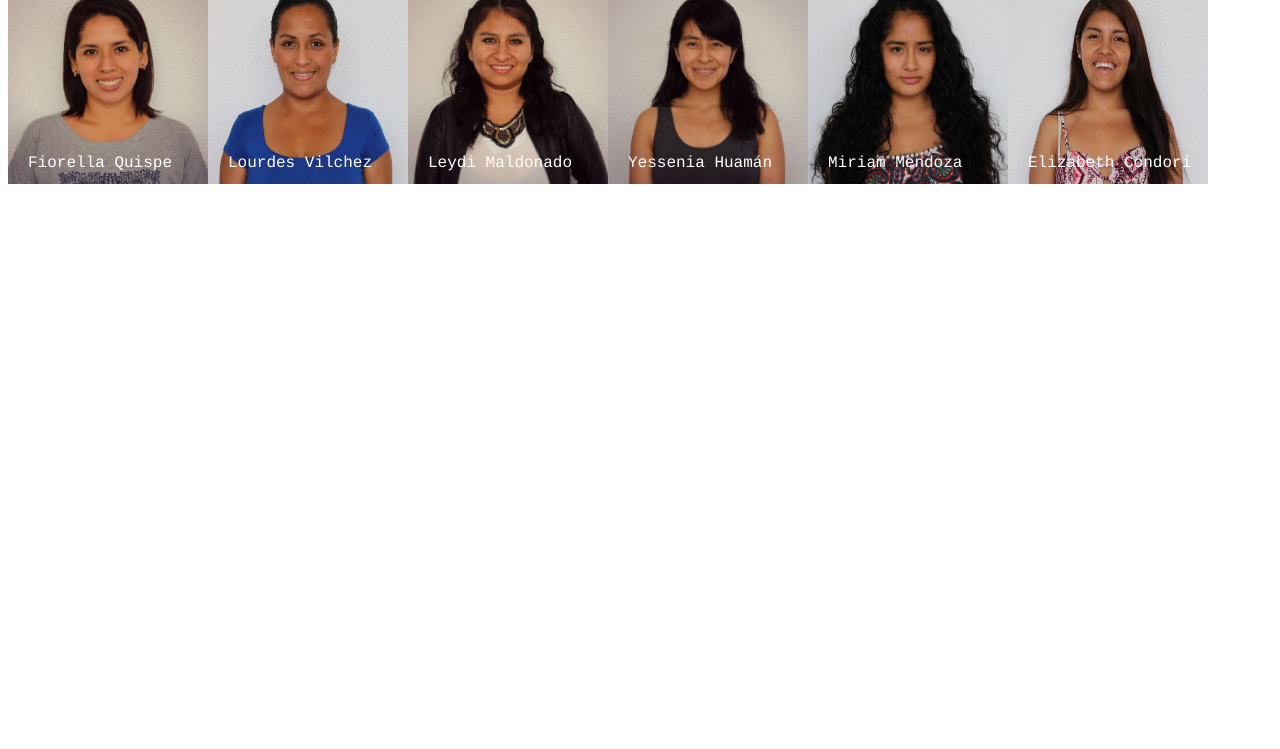
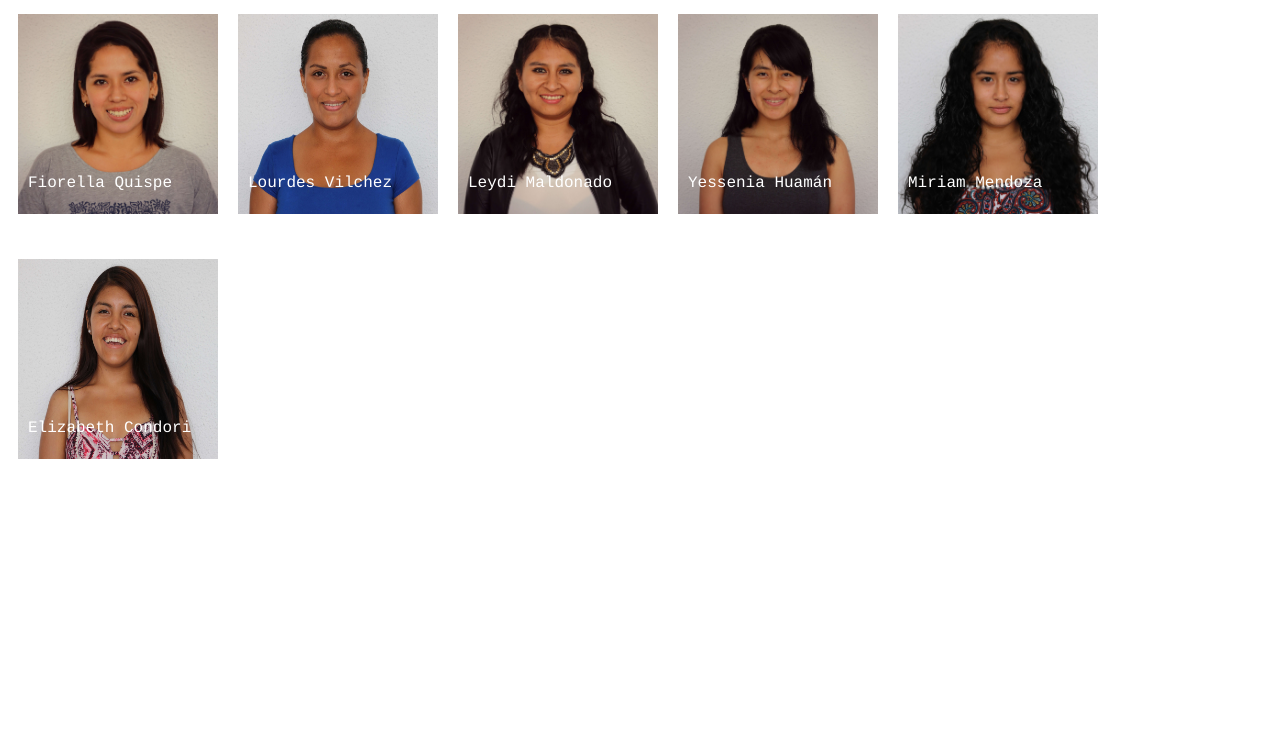
Before and after one commit to Fiorellacr24/NuestrasCoders, a plain HTML site: page index.html in a window 1280 px wide. Shown: the part 51-800 px from the top of the page. Drawn offline with Linux system fonts and the light colour scheme.

Commit message:
align images

```diff
--- a/assets/css/main.css
+++ b/assets/css/main.css
@@ -18,11 +18,13 @@ hr{
 .img-box{
 	width: 200px;
 	height: 200px;
+	padding: 10px;
 }
 
 .box{
   	list-style: none;
   	display: inline-block;
+  	padding-top: 20px;
 }
 
 .texto{
```
